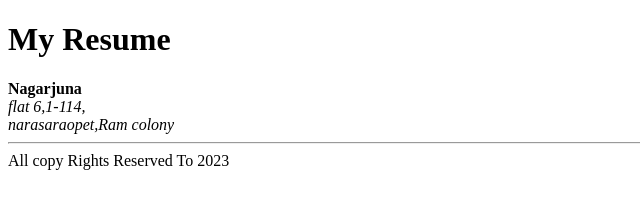
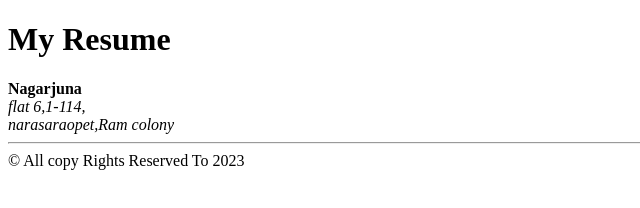
Before and after one commit to SeelamNagarjuna/Demo, a plain HTML site: page index.html in a window 1280 px wide. Shown: the full height of the page, 0-640 px from the left. Drawn offline with Linux system fonts and the light colour scheme.

Commit message:
added copy right

```diff
--- a/index.html
+++ b/index.html
@@ -15,7 +15,7 @@
         </div>
 
     </main>
-    <footer>All copy Rights Reserved To 2023</footer>
+    <footer>&#169; All copy Rights Reserved To 2023</footer>
 
 </body>
 </html>
```
